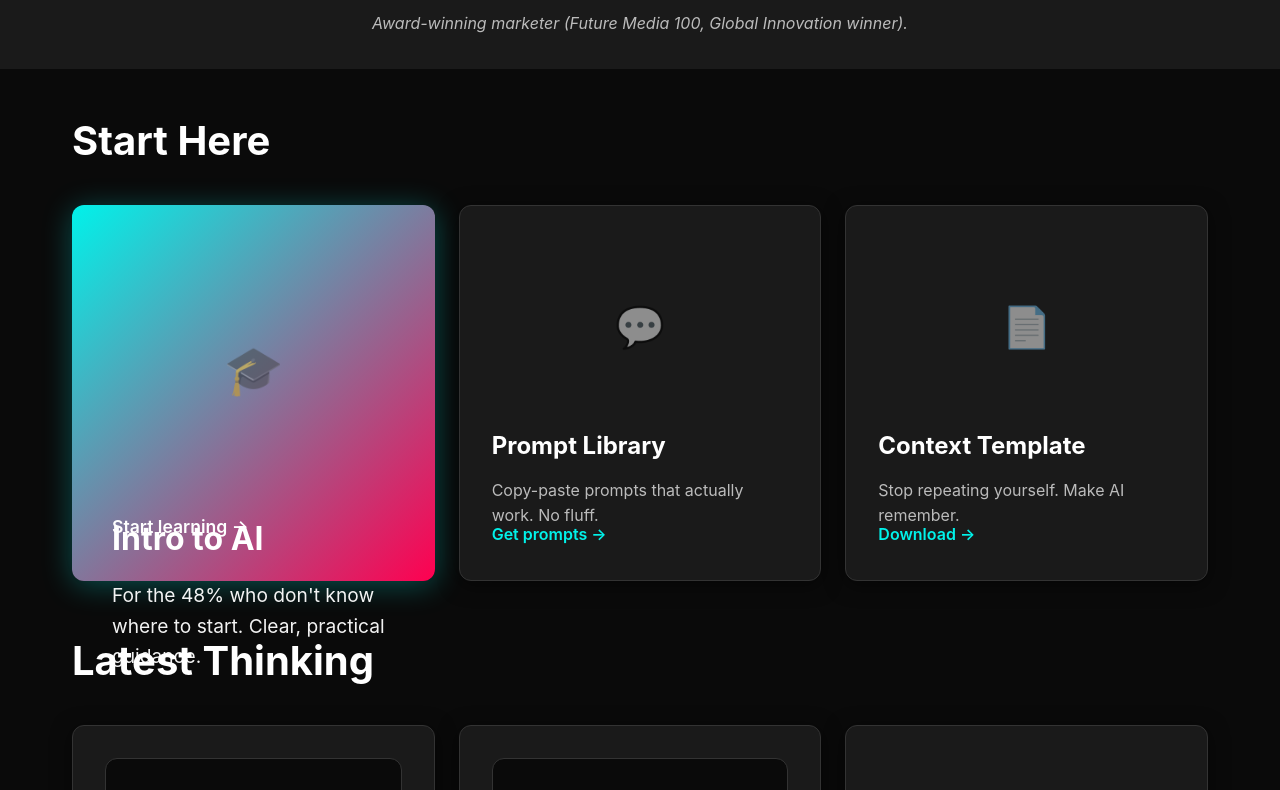
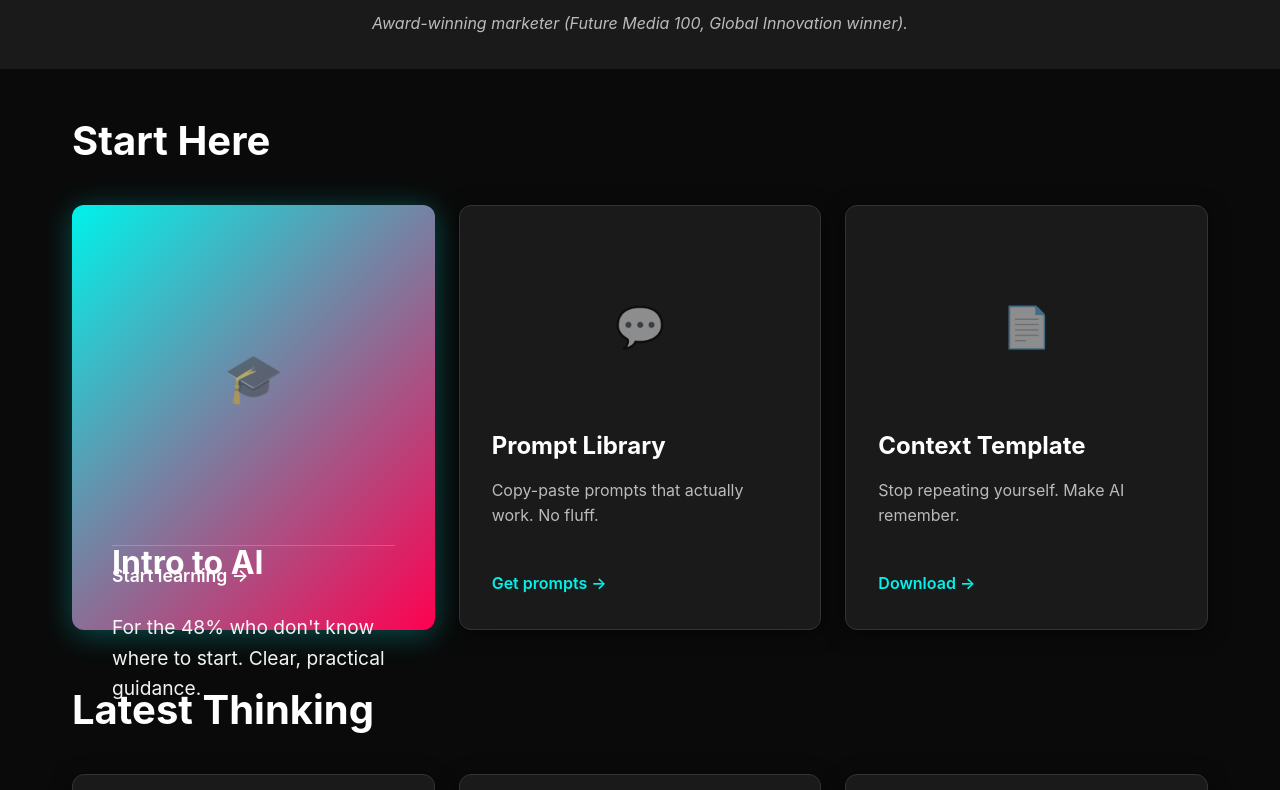
Before and after one commit to givemetheballai-debug/Buildwithjamie, a Next.js app: page / in a window 1280 px wide. Shown: the part 496-1286 px from the top of the page. Built offline with nearby package versions, Linux system fonts and the light colour scheme.

Commit message:
Update page.js

```diff
--- a/app/page.js
+++ b/app/page.js
@@ -153,18 +153,18 @@ export default function Home() {
                 {/* Image placeholder - replace emoji with actual icon later */}
                 <div className="media-placeholder" style={{
                   fontSize: '3rem',
-                  marginBottom: '1rem'
+                  marginBottom: '1.5rem'
                 }} aria-hidden="true">
                   🎓
                 </div>
-                <h3 style={{fontSize: '2rem', fontWeight: '700', marginBottom: '1rem'}}>
+                <h3 style={{fontSize: '2rem', fontWeight: '700', marginBottom: '1.5rem'}}>
                   Intro to AI
                 </h3>
-                <p style={{fontSize: '1.2rem', opacity: '0.95', lineHeight: '1.6'}}>
+                <p style={{fontSize: '1.2rem', opacity: '0.95', lineHeight: '1.6', marginBottom: '0'}}>
                   For the 48% who don't know where to start. Clear, practical guidance.
                 </p>
               </div>
-              <div style={{fontSize: '1.1rem', fontWeight: '600', marginTop: '1rem'}}>
+              <div style={{fontSize: '1.1rem', fontWeight: '600', marginTop: '2rem', paddingTop: '1rem', borderTop: '1px solid rgba(255,255,255,0.2)'}}>
                 Start learning →
               </div>
             </a>
```
